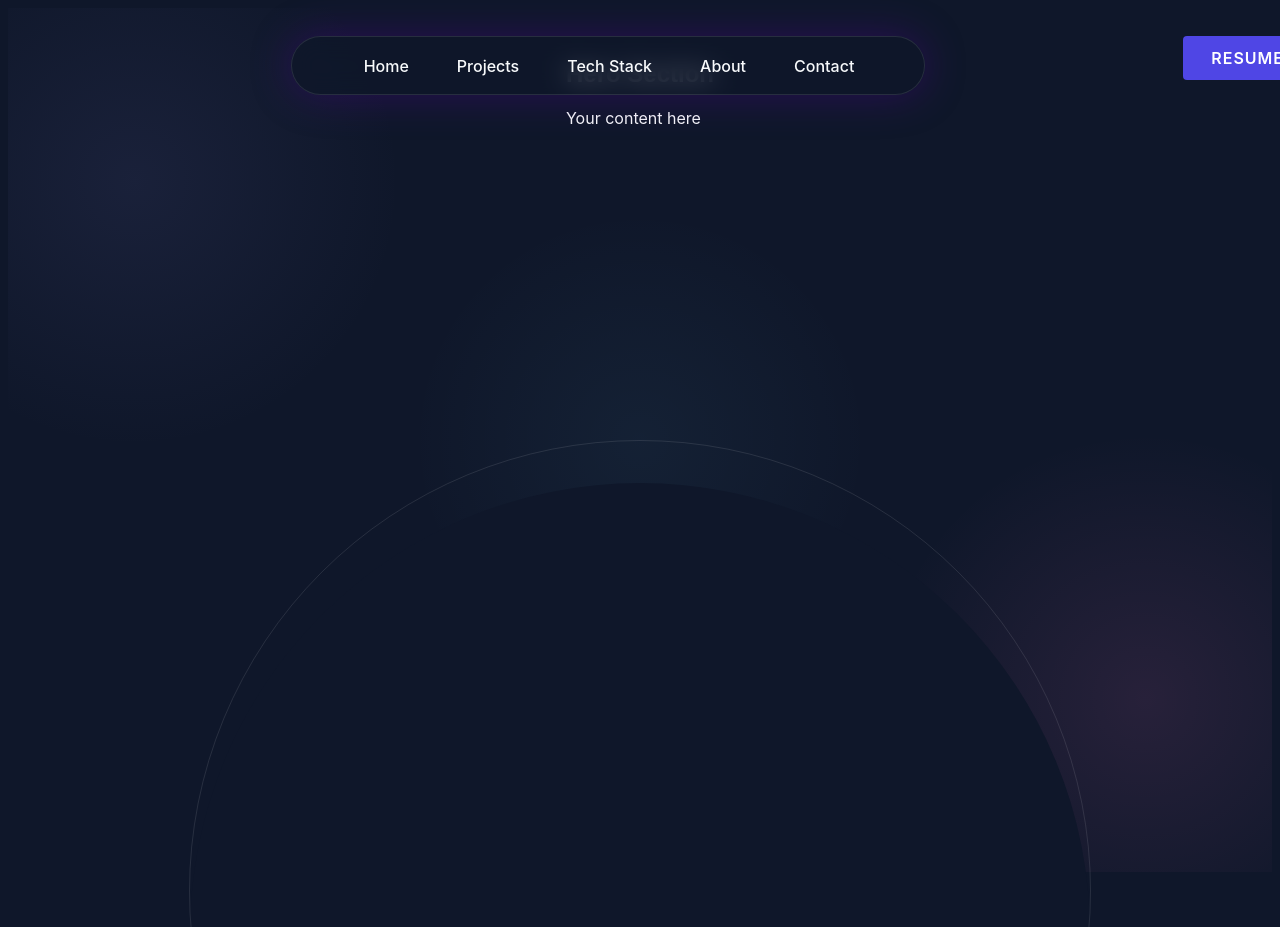
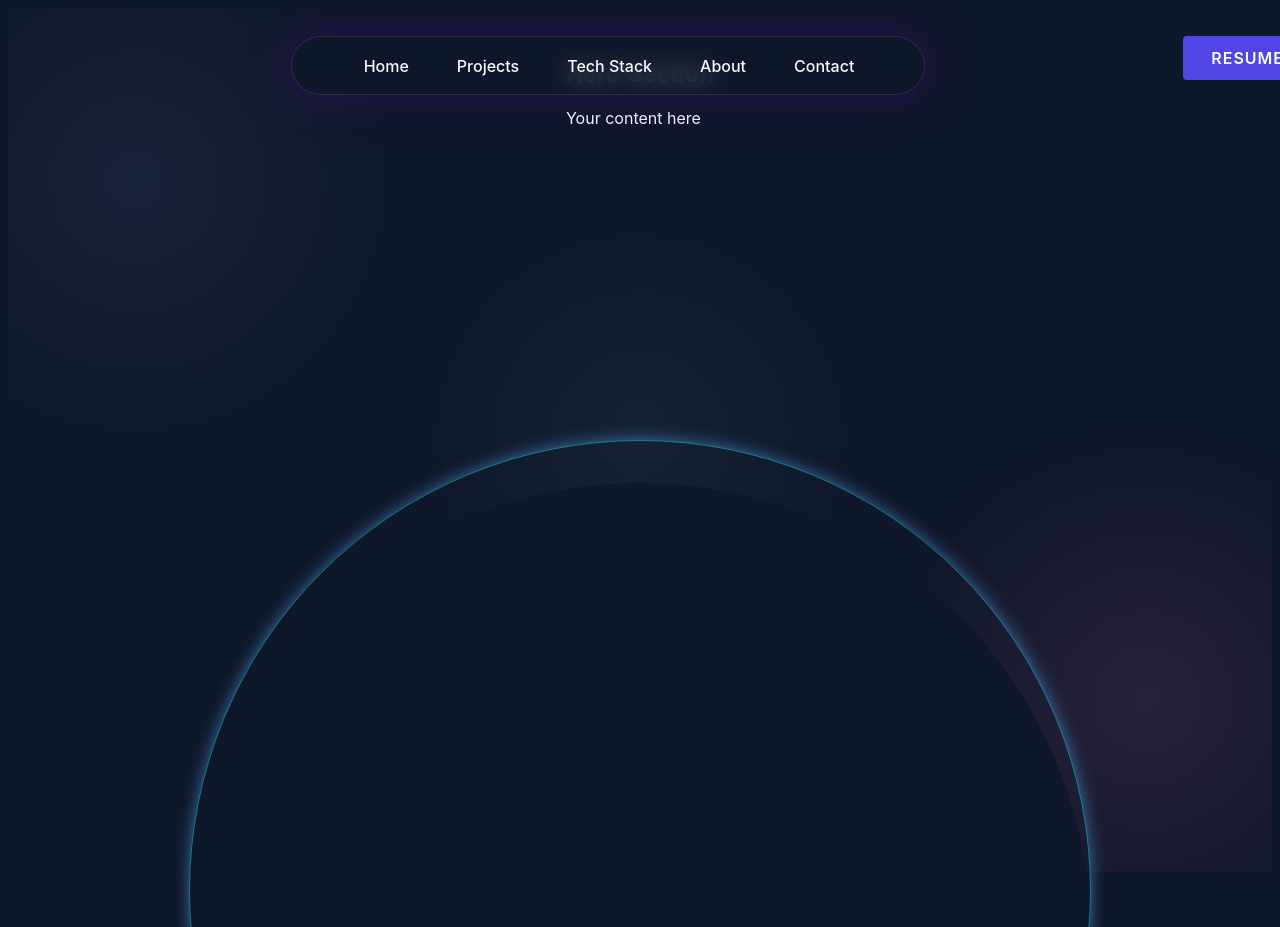
Before and after one commit to SivasakthiNataraj/Sivasakthi-Nataraj, a plain HTML site: page index.html in a window 1280 px wide. Shown: the top 927 px of the page. Drawn offline with nearby package versions, Linux system fonts and the light colour scheme.

Commit message:
Update styles.css

```diff
--- a/styles.css
+++ b/styles.css
@@ -185,7 +185,8 @@
   left: 50%;
   transform: translateX(-50%);
   width: 900px;
-  border: 1.5px solid rgba(255, 255, 255, 0.1);
+  border: 1.5px solid rgba(5, 242, 250, 0.479);
+  box-shadow: #60a5fa 0px 0px 20px -5px;
   height: 900px;
   border-radius: 50%;
   z-index: 1;
```
